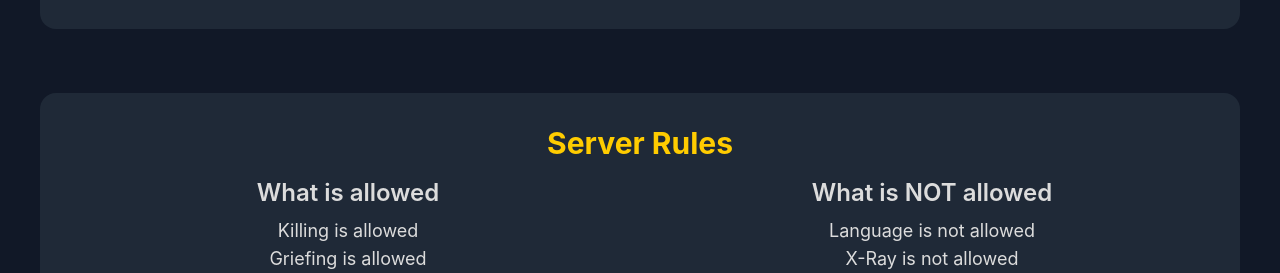
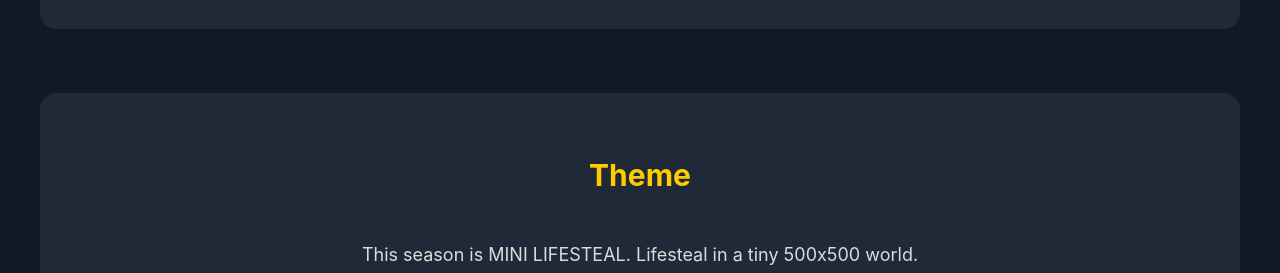
Before and after one commit to ezraclintoc/MinecraftLandingPage, a plain HTML site: page index.html in a window 1280 px wide. Shown: the part 679-952 px from the top of the page. Drawn offline with nearby package versions, Linux system fonts and the light colour scheme.

Commit message:
Updated index.html

```diff
--- a/index.html
+++ b/index.html
@@ -131,6 +131,13 @@
         </script>
     </div>
 
+    <section id="theme" class="p-8 bg-gray-800">
+        <h2 class="text-3xl font-bold mb-4 p-8 bg-gray-800">Theme</h2>
+        <div >
+            <p>This season is MINI LIFESTEAL. Lifesteal in a tiny 500x500 world.</p>
+        </div>
+    </section>
+
     <section id="rules" class="p-8 bg-gray-800">
         <h2 class="text-3xl font-bold mb-4">Server Rules</h2>
         <div class="grid md:grid-cols-2 gap-8">
```
